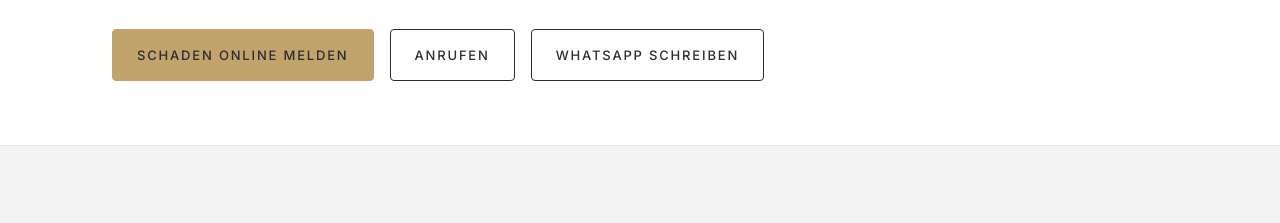
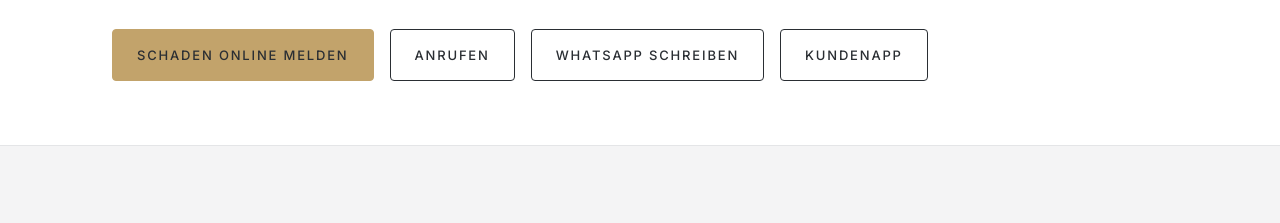
Before and after one commit to MarcoJaspers/BergKapital-Website, a plain HTML site: page schaden.html in a window 1280 px wide. Shown: the part 384-607 px from the top of the page. Drawn offline with Linux system fonts and the light colour scheme.

Commit message:
Schadenseite: Kundenapp als vierten Knopf ergänzen
Co-Authored-By: Claude Opus 5.5 <noreply@anthropic.com>

```diff
--- a/schaden.html
+++ b/schaden.html
@@ -30,6 +30,7 @@
           <a href="#schadenmeldung" class="btn-primary">Schaden online melden</a>
           <a href="tel:+491604921092" class="btn-outline" title="+49 160 4921092">Anrufen<span class="sr-only"> unter +49 160 4921092</span></a>
           <a href="https://wa.me/491604921092?text=Hallo%20Herr%20Jaspers%2C%20ich%20m%C3%B6chte%20einen%20Schaden%20melden." target="_blank" rel="noopener" class="btn-outline">WhatsApp schreiben<span class="sr-only"> (öffnet in neuem Tab)</span></a>
+          <a href="/kundenapp.html" class="btn-outline">Kundenapp</a>
         </div>
       </div>
     </section>
```
